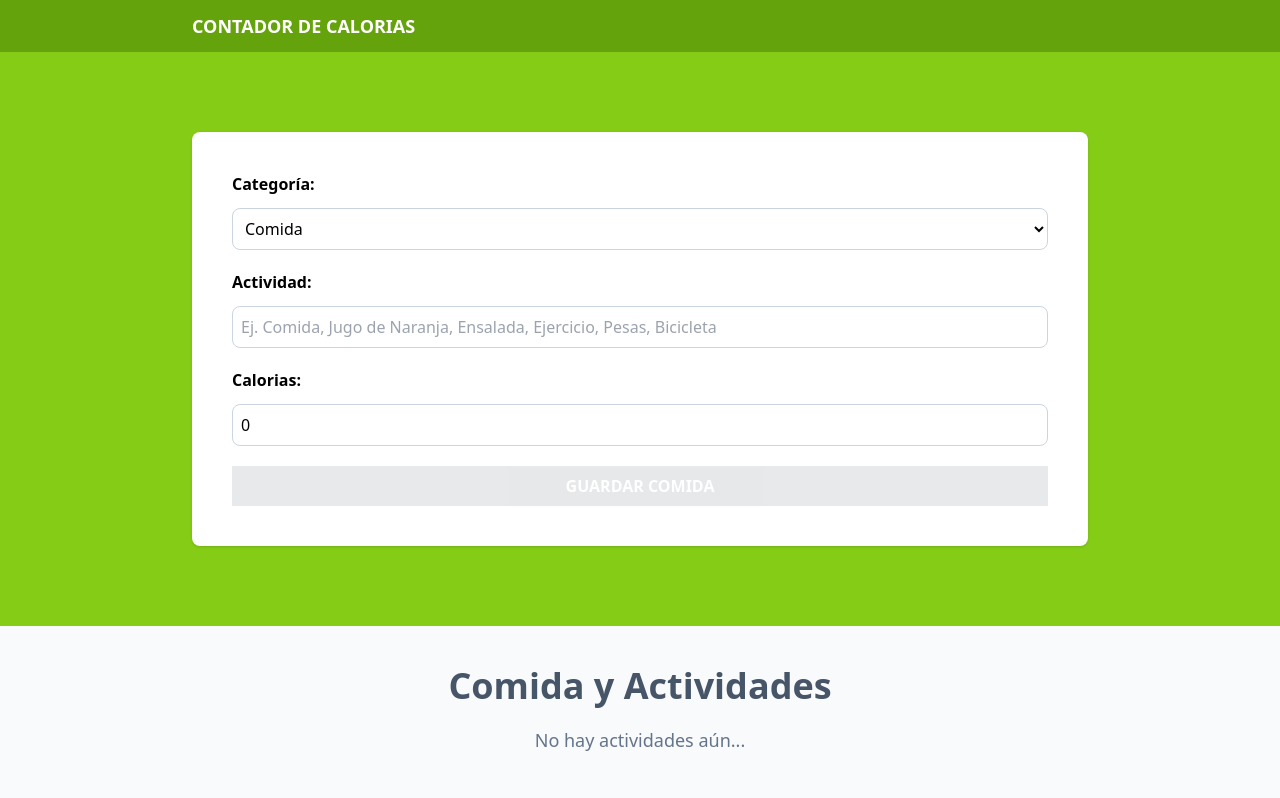
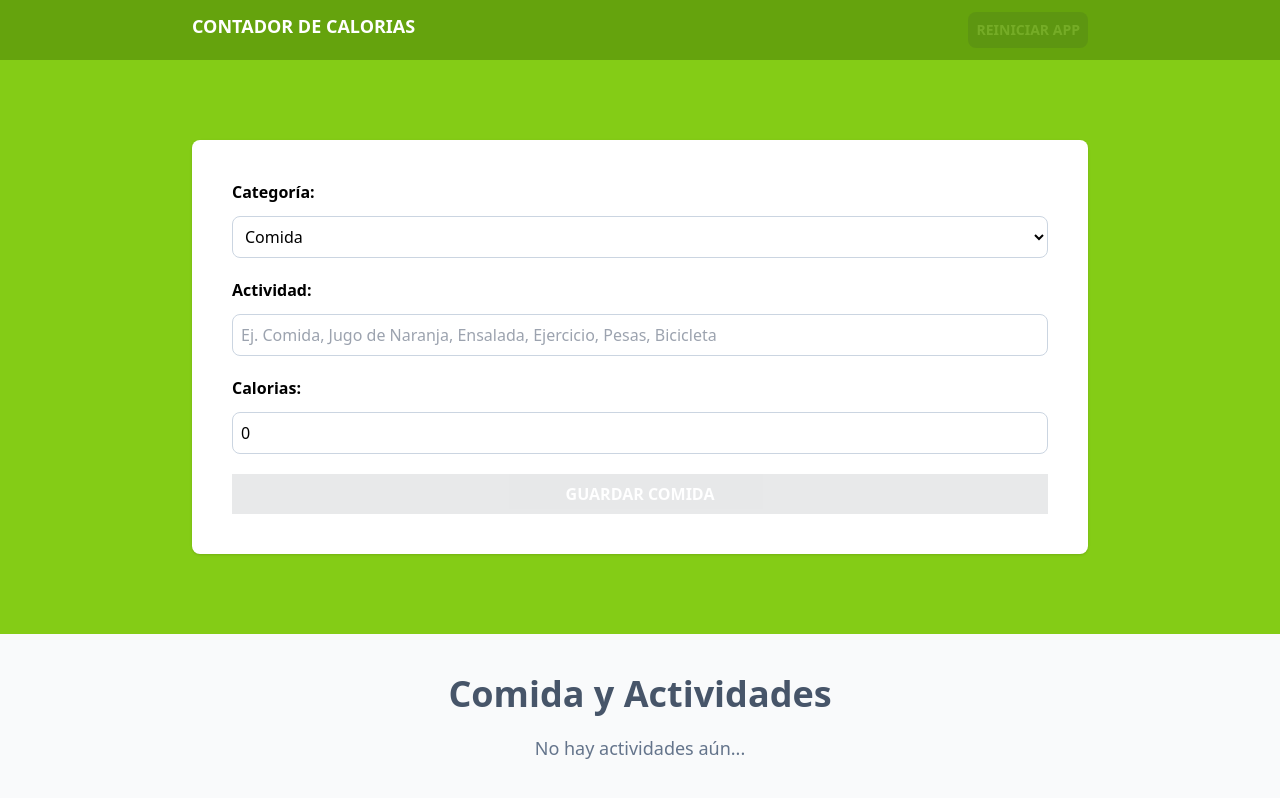
Before and after one commit to agustinbriozzo/calorie-tracker, a React (Vite) app: page / in a window 1280 px wide. Shown: the top 798 px of the page. Built offline with nearby package versions, Linux system fonts and the light colour scheme.

Commit message:
Add button to restart app

```diff
--- a/src/App.tsx
+++ b/src/App.tsx
@@ -1,4 +1,4 @@
-import { useReducer, useEffect } from "react";
+import { useReducer, useEffect, useMemo } from "react";
 import Form from "./components/Form";
 import { activityReducer, initialState } from "./reducers/activity-reducer";
 import ActivityList from "./components/ActivityList";
@@ -7,6 +7,12 @@ function App() {
   useEffect(() => {
     localStorage.setItem("activities", JSON.stringify(state.activities));
   }, [state.activities]);
+
+  const canRestartApp = useMemo(
+    () => state.activities.length,
+    [state.activities]
+  );
+
   return (
     <>
       <header className="bg-lime-600 py-3">
@@ -14,6 +20,13 @@ function App() {
           <h1 className="text-center text-lg font-bold text-white uppercase">
             Contador de Calorias
           </h1>
+          <button
+            className="bg-gray-800 hover:bg-gray-900 p-2 font-bold uppercase text-white cursor-pointer rounded-lg text-sm disabled:opacity-10"
+            disabled={!canRestartApp}
+            onClick={() => dispatch({ type: "restart-app" })}
+          >
+            Reiniciar App
+          </button>
         </div>
       </header>
 
--- a/src/components/ActivityList.tsx
+++ b/src/components/ActivityList.tsx
@@ -36,7 +36,7 @@ export default function ActivityList({
         activities.map((activity) => (
           <div
             key={activity.id}
-            className="px-5 py-10 bg-white mt-5 flex justify-between"
+            className="px-5 py-10 bg-white mt-5 flex justify-between shadow"
           >
             <div className="space-y-2 relative">
               <p
--- a/src/reducers/activity-reducer.ts
+++ b/src/reducers/activity-reducer.ts
@@ -12,6 +12,9 @@ export type ActivityActions =
   | {
       type: "delete-activity";
       payload: { id: Activity["id"] };
+    }
+  | {
+      type: "restart-app";
     };
 
 export type ActivityState = {
@@ -63,5 +66,12 @@ export const activityReducer = (
     };
   }
 
+  if (action.type === "restart-app") {
+    return {
+      activities: [],
+      activeId: "",
+    };
+  }
+
   return state;
 };
```
